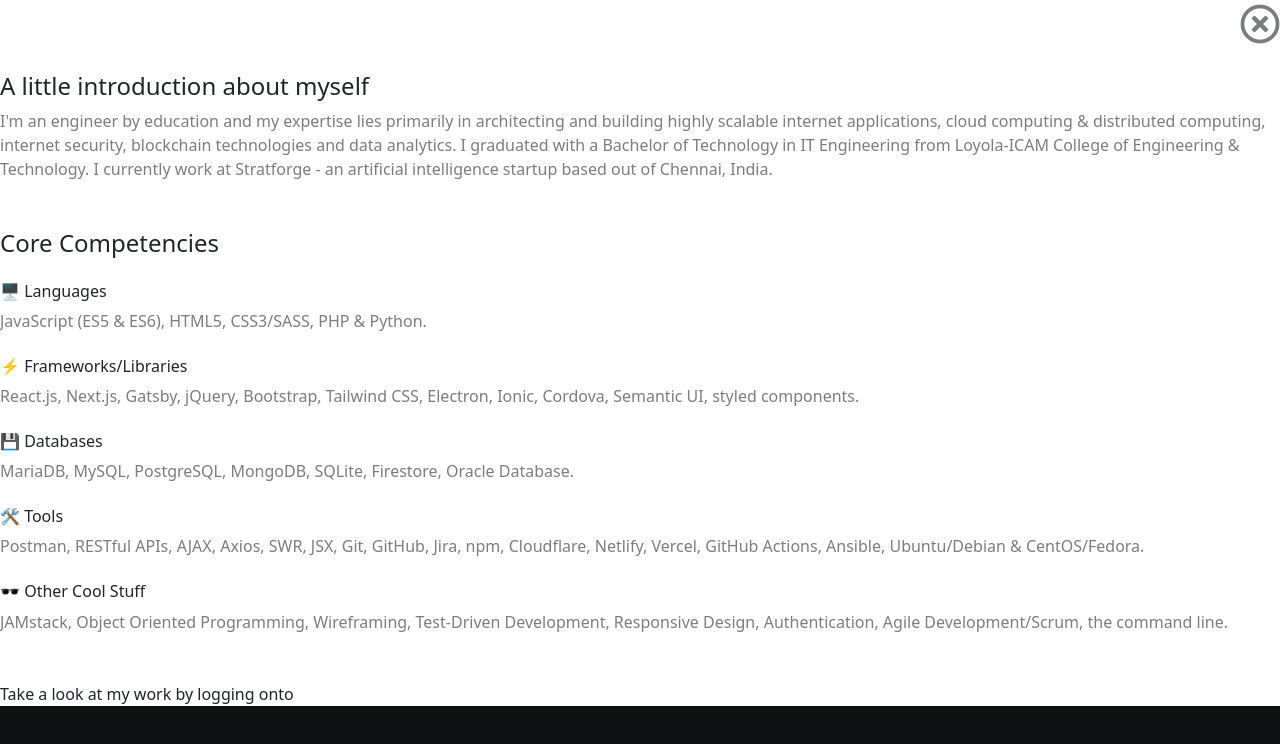
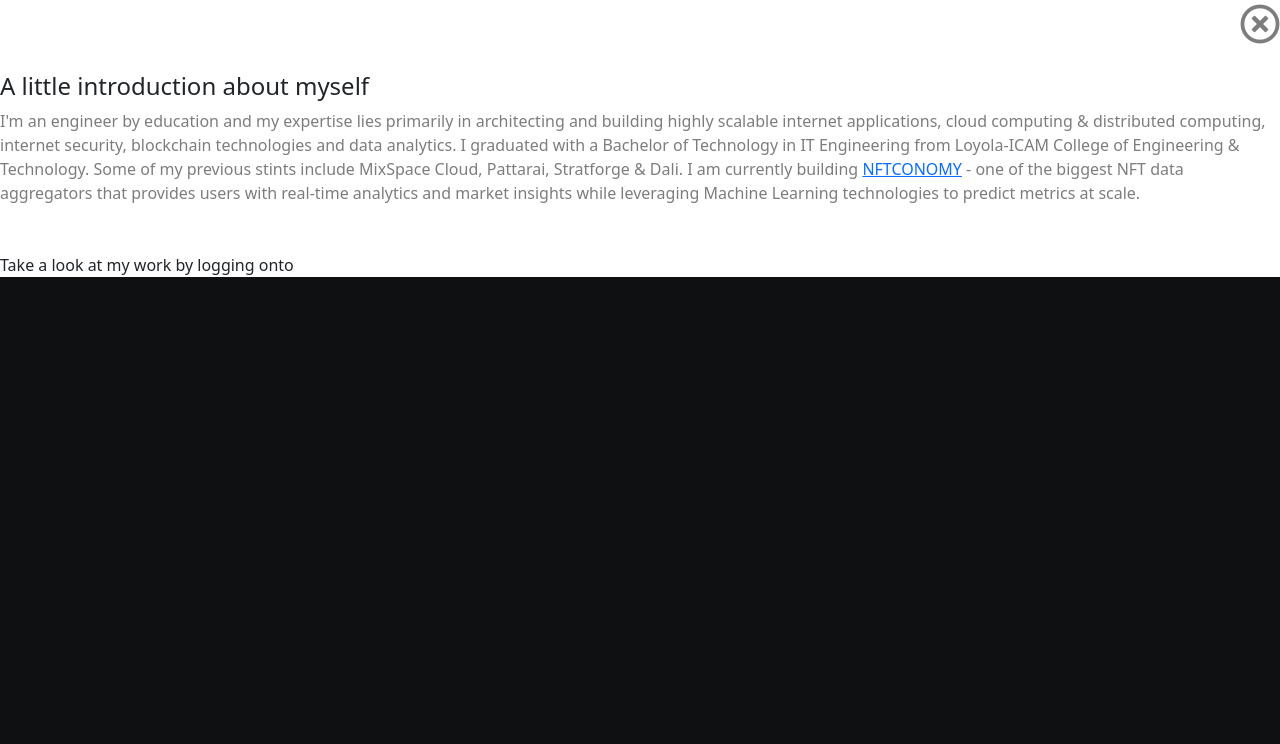
Before and after one commit to thedanielmark/danielmark-v4, a Next.js app: page /components/About/MainContent in a window 1280 px wide. Shown: the top 744 px of the page. Built offline with nearby package versions, Linux system fonts and the light colour scheme.

Commit message:
Updated about section

```diff
--- a/pages/components/About/MainContent.jsx
+++ b/pages/components/About/MainContent.jsx
@@ -18,10 +18,14 @@
         computing &amp; distributed computing, internet security, blockchain
         technologies and data analytics. I graduated with a Bachelor of
         Technology in IT Engineering from Loyola-ICAM College of Engineering
-        &amp; Technology. I currently work at Stratforge - an artificial
-        intelligence startup based out of Chennai, India.
+        &amp; Technology. Some of my previous stints include MixSpace Cloud,
+        Pattarai, Stratforge &amp; Dali. I am currently building{" "}
+        <a href="https://nftconomy.io">NFTCONOMY</a> - one of the biggest NFT
+        data aggregators that provides users with real-time analytics and market
+        insights while leveraging Machine Learning technologies to predict
+        metrics at scale.
       </p>
-      <h4 className="d-block mt-5 mb-4">Core Competencies</h4>
+      {/* <h4 className="d-block mt-5 mb-4">Core Competencies</h4>
       <h6>🖥️ Languages</h6>
       <p className="text-grey">
         JavaScript (ES5 &amp; ES6), HTML5, CSS3/SASS, PHP &amp; Python.
@@ -46,7 +50,7 @@
         JAMstack, Object Oriented Programming, Wireframing, Test-Driven
         Development, Responsive Design, Authentication, Agile Development/Scrum,
         the command line.
-      </p>
+      </p> */}
       <p className="mt-5">
         Take a look at my work by logging onto{" "}
         <a
```
